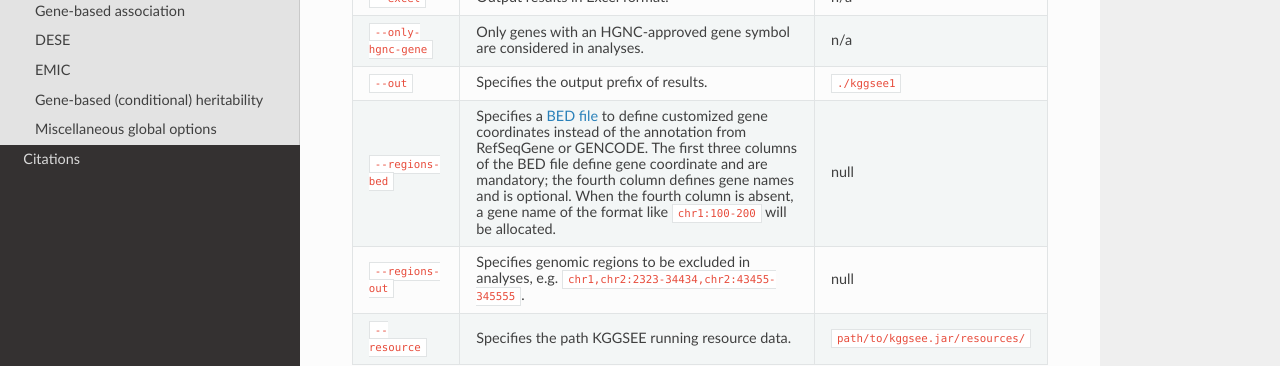
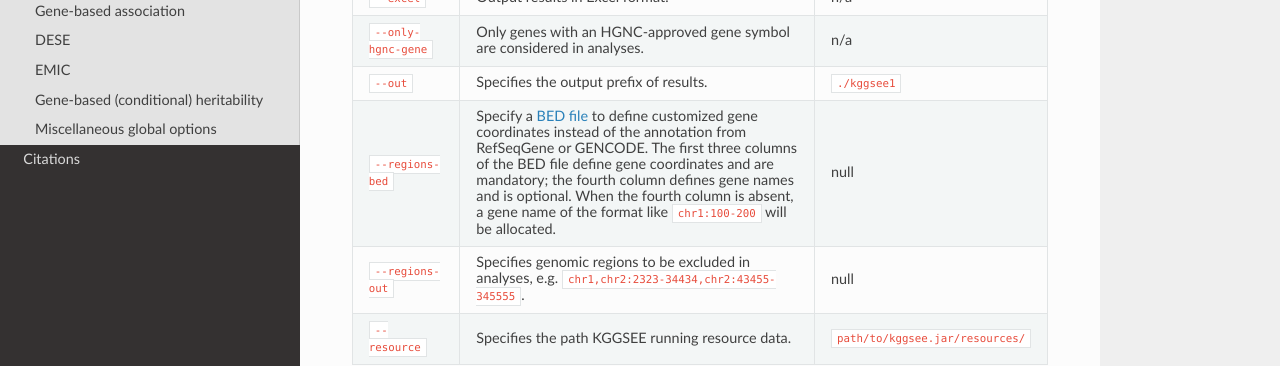
Before and after one commit to pmglab/KGGSEE, a Sphinx documentation site: the page built from doc/source/options.rst, in a window 1280 px wide and 900 px high, scrolled down 3876 px. Shown: the part 346-712 px from the top of the window. Built offline with Sphinx 7.4.7 and the Read the Docs theme 2.0.0, drawn with Linux system fonts in a browser that asks for light colours; some of the changed text lies outside the part shown.

Commit message:
Update options.rst

```diff
--- a/doc/source/options.rst
+++ b/doc/source/options.rst
@@ -183,7 +183,7 @@
       - Specifies a user-defined file of gene sets for enrichment analysis.
       - null
     * - ``--neargene``
-      - One number sets the basepair to extend at both sides of a gene, when considering SNPs belonging to the gene, e.g., ``--neargene 5000``. This flag can also have two values to set an asymmetric boundary extension, e.g., 5 kb upstream and 15 kb downstream of a gene can be set by ``--neargene 5000,15000``.
+      - One number sets the basepair to extend at both sides of a gene when considering SNPs belonging to the gene, e.g., ``--neargene 5000``. This flag can also have two values to set an asymmetric boundary extension, e.g., 5 kb upstream and 15 kb downstream of a gene can be set by ``--neargene 5000,15000``.
       - ``5000``
     * - ``--eqtl-file``
       - Specifies a fasta-styled file of eQTL summary statistics. If this flag is used, ``--neargene`` is overridden, and eQTLs of a gene or transcript will be grouped and tested.
@@ -296,7 +296,7 @@
       - Specifies the output prefix of results.
       - ``./kggsee1``
     * - ``--regions-bed``
-      - Specifies a `BED file <https://en.wikipedia.org/wiki/BED_(file_format)>`_ to define customized gene coordinates instead of the annotation from RefSeqGene or GENCODE. The first three columns of the BED file define gene coordinate and are mandatory; the fourth column defines gene names and is optional. When the fourth column is absent, a gene name of the format like ``chr1:100-200`` will be allocated.
+      - Specify a `BED file <https://en.wikipedia.org/wiki/BED_(file_format)>`_ to define customized gene coordinates instead of the annotation from RefSeqGene or GENCODE. The first three columns of the BED file define gene coordinates and are mandatory; the fourth column defines gene names and is optional. When the fourth column is absent, a gene name of the format like ``chr1:100-200`` will be allocated.
       - null
     * - ``--regions-out``
       - Specifies genomic regions to be excluded in analyses, e.g. ``chr1,chr2:2323-34434,chr2:43455-345555``.
```
Also changed, not shown: other parts of doc/source/options.rst (+1 -1 lines).
